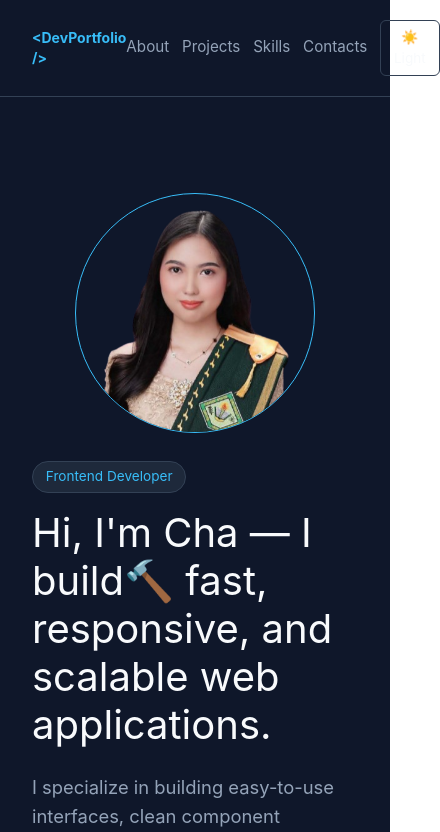
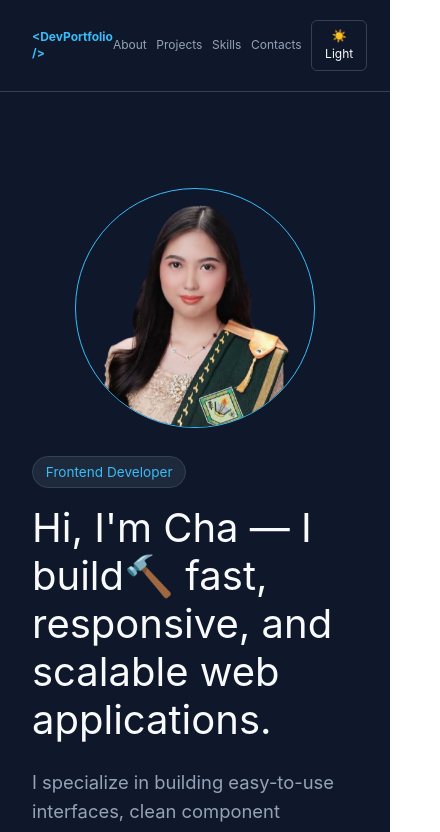
Before and after one commit to margauxvertudes/web-app-portfolio, a React (Vite) app in the folder portfolio-app/: page / in a window 390 px wide. Shown: the top 832 px of the page, 440 px wide, since content can reach past the window. Built offline with nearby package versions, Linux system fonts and the light colour scheme.

Commit message:
nav responsiveness

```diff
--- a/portfolio-app/src/App.jsx
+++ b/portfolio-app/src/App.jsx
@@ -176,11 +176,11 @@ export default function App() {
     return (
         <div className={`app ${theme} bg-(--bg-color) text-(--txt-main-color) min-h-screen transition-colors duration-300`}>
             <nav className="bg-(--bg-color) py-5 px-8 border-b border-(--cntnr-border-color) flex justify-between items-center sticky top-0">
-                <div className="text-(--accent) font-bold text-sm min-[525px]:text-lg sm:text-xl"><p><a href="./App.jsx">&lt;DevPortfolio /&gt;</a></p></div>
+                <div className="text-(--accent) font-bold text-xs min-[525px]:text-lg sm:text-xl"><p><a href="./App.jsx">&lt;DevPortfolio /&gt;</a></p></div>
 
-                <div className="text-[0.85rem] sm:text-[1rem] flex items-center gap-[0.8rem] sm:gap-6">
+                <div className="text-[0.75rem] sm:text-[1rem] flex items-center gap-[0.6rem] sm:gap-6">
                     {NAVIGATIONS.map((nav) => (
-                        <a href={`#${nav.toLowerCase()}`} key={nav} className="text-(--txt-muted-color) text-[0.95rem] transition-colors duration-200 hover:text-(--txt-main-color)">{nav}</a>
+                        <a href={`#${nav.toLowerCase()}`} key={nav} className="text-(--txt-muted-color) transition-colors duration-200 hover:text-(--txt-main-color)">{nav}</a>
                     ))}
 
                     <button onClick={toggleTheme} className="bg-transparent text-(--txt-main-color) py-[0.4rem] px-[0.8rem] border border-(--cntnr-border-color) rounded-md cursor-pointer">
```
